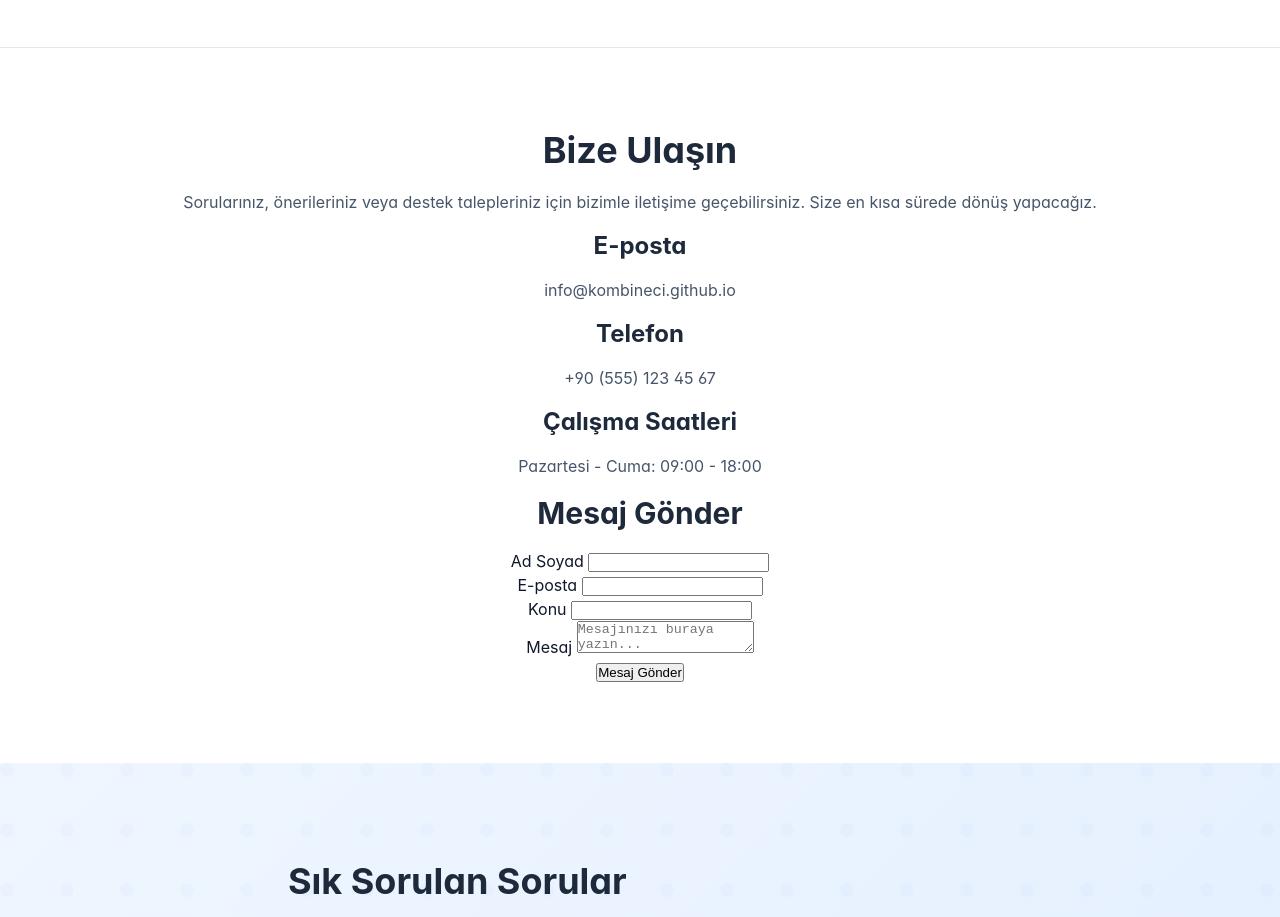
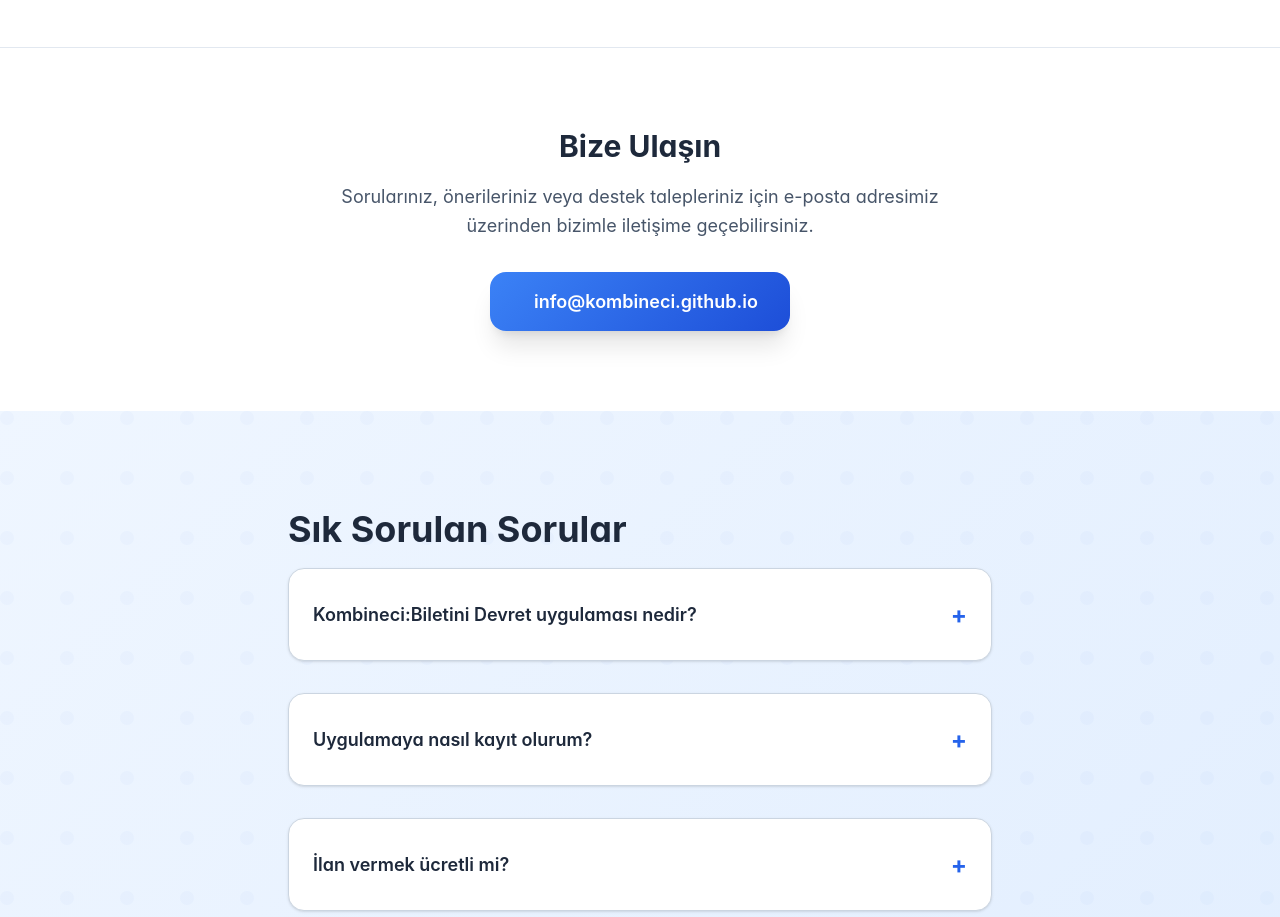
Before and after one commit to kombineci/kombineci.github.io, a plain HTML site: page index.html in a window 1280 px wide. Shown: the part 1960-2877 px from the top of the page. Drawn offline with Linux system fonts and the light colour scheme.

Commit message:
Update index.html

```diff
--- a/index.html
+++ b/index.html
@@ -115,78 +115,20 @@ Kombineci:Biletini Devret ile, etkinlik ve maç dünyasında doğru kişilere ko
     </div>
   </section>
 
-  <!-- Contact Section -->
+<!-- Contact Section -->
 <section id="contact" class="contact-section">
   <div class="container">
-    <div class="contact-container">
-      <div class="contact-info">
-        <h2>Bize Ulaşın</h2>
-        <p>
-          Sorularınız, önerileriniz veya destek talepleriniz için bizimle iletişime geçebilirsiniz.
-          Size en kısa sürede dönüş yapacağız.
-        </p>
+    <div class="contact-content">
+      <h2>Bize Ulaşın</h2>
+      <p>
+        Sorularınız, önerileriniz veya destek talepleriniz için
+        e-posta adresimiz üzerinden bizimle iletişime geçebilirsiniz.
+      </p>
 
-        <div class="contact-methods">
-          <div class="contact-item">
-            <div class="contact-icon">
-              <i data-lucide="mail"></i>
-            </div>
-            <div class="contact-details">
-              <h4>E-posta</h4>
-              <p>info@kombineci.github.io</p>
-            </div>
-          </div>
-
-          <div class="contact-item">
-            <div class="contact-icon">
-              <i data-lucide="phone"></i>
-            </div>
-            <div class="contact-details">
-              <h4>Telefon</h4>
-              <p>+90 (555) 123 45 67</p>
-            </div>
-          </div>
-
-          <div class="contact-item">
-            <div class="contact-icon">
-              <i data-lucide="clock"></i>
-            </div>
-            <div class="contact-details">
-              <h4>Çalışma Saatleri</h4>
-              <p>Pazartesi - Cuma: 09:00 - 18:00</p>
-            </div>
-          </div>
-        </div>
-      </div>
-
-      <div class="contact-form">
-        <h3>Mesaj Gönder</h3>
-        <form id="contactForm">
-          <div class="form-group">
-            <label for="contactName">Ad Soyad</label>
-            <input type="text" id="contactName" name="name" required>
-          </div>
-
-          <div class="form-group">
-            <label for="contactEmail">E-posta</label>
-            <input type="email" id="contactEmail" name="email" required>
-          </div>
-
-          <div class="form-group">
-            <label for="contactSubject">Konu</label>
-            <input type="text" id="contactSubject" name="subject" required>
-          </div>
-
-          <div class="form-group">
-            <label for="contactMessage">Mesaj</label>
-            <textarea id="contactMessage" name="message" placeholder="Mesajınızı buraya yazın..." required></textarea>
-          </div>
-
-          <button type="submit" class="contact-submit-btn">
-            Mesaj Gönder
-          </button>
-        </form>
-      </div>
+      <a href="mailto:info.kombineci@gmail.com" class="contact-email">
+        <i data-lucide="mail" class="contact-email-icon"></i>
+        info@kombineci.github.io
+      </a>
     </div>
   </div>
 </section>
```
